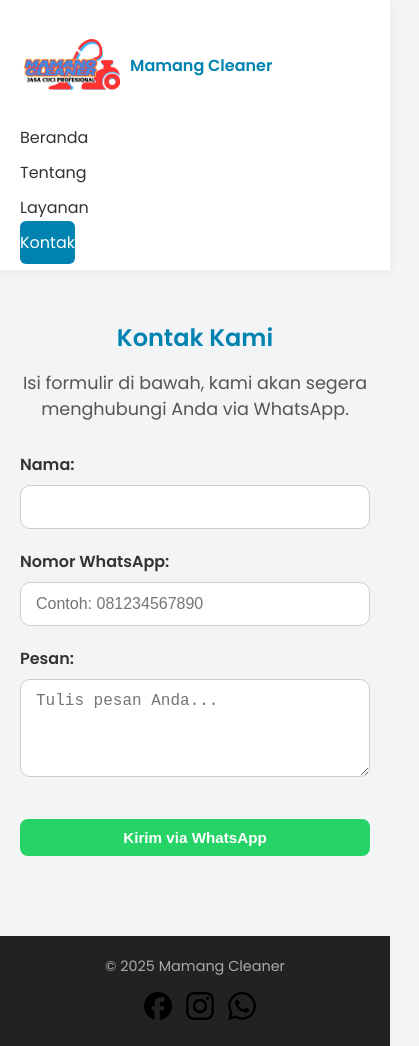
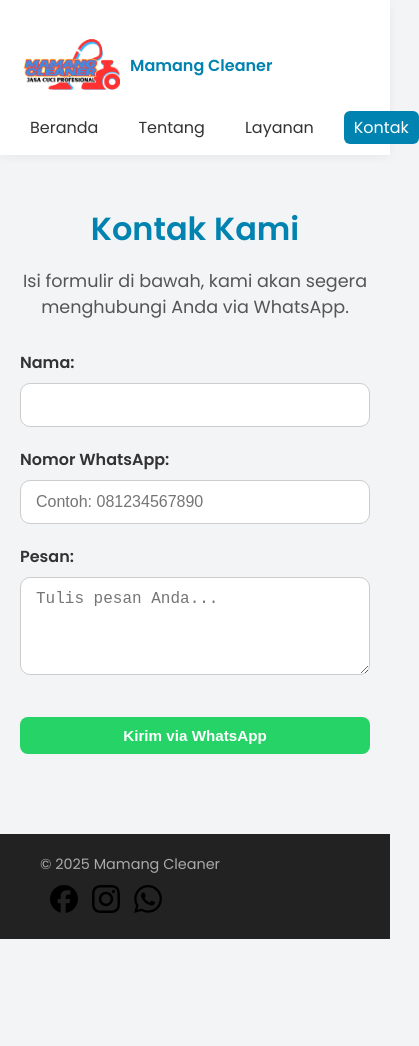
Before and after one commit to mujahidcorporation/MangCleaning, a plain HTML site: page kontak.html in a window 390 px wide. Shown: the whole page, 419 px wide, since content can reach past the window. After the commit the page ends 939 px from the top, so only its background shows below. Drawn offline with Linux system fonts and the light colour scheme.

Commit message:
Update style.css

```diff
--- a/style.css
+++ b/style.css
@@ -311,56 +311,3 @@ footer {
   filter: brightness(100%);
   transform: scale(1.1);
 }
-
-/* Responsive for Mobile */
-@media (max-width: 768px) {
-  .nav-container {
-    flex-direction: column;
-    align-items: flex-start;
-    gap: 10px;
-  }
-
-  .nav-links {
-    flex-direction: column;
-    width: 100%;
-    gap: 10px;
-  }
-
-  .nav-links a {
-    width: 100%;
-    padding: 10px 0;
-  }
-
-  .hero h1 {
-    font-size: 1.8rem;
-  }
-
-  .hero p {
-    font-size: 1rem;
-  }
-
-  .tentang h2,
-  #layanan-container h2,
-  .kontak-container h2 {
-    font-size: 1.5rem;
-  }
-
-  .layanan-item img {
-    height: 200px;
-  }
-
-  footer {
-    flex-direction: column;
-    text-align: center;
-  }
-
-  .footer-container {
-    flex-direction: column;
-    gap: 15px;
-  }
-
-  form button {
-    font-size: 1rem;
-    padding: 12px 0;
-  }
-}
```
